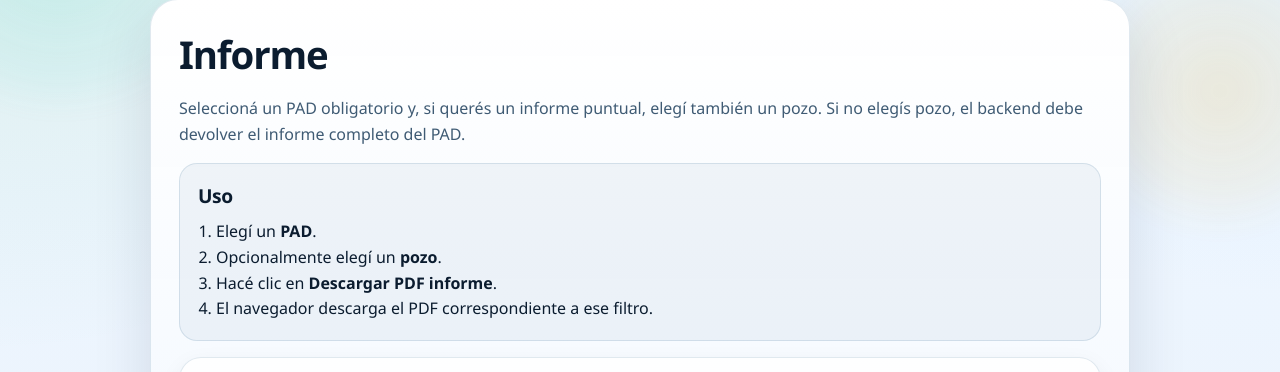
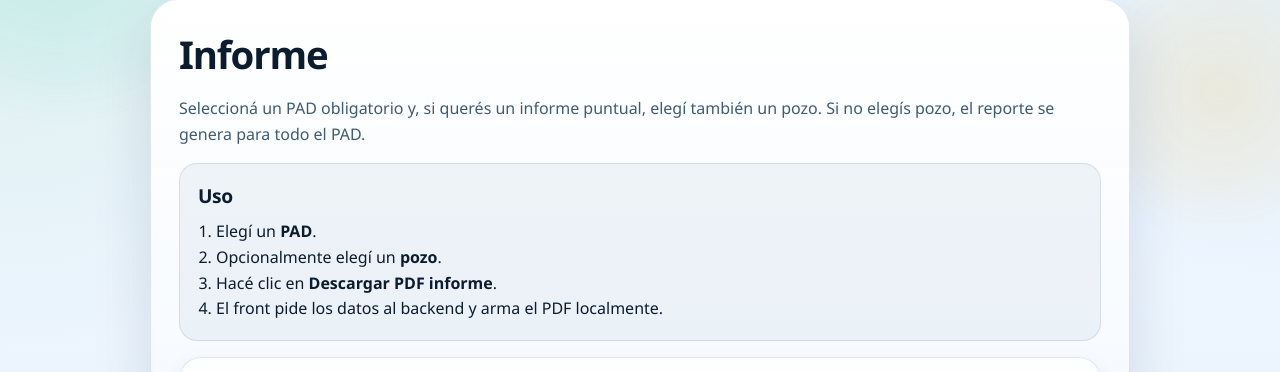
Before and after one commit to wain02/front-tecpetrol, a React (Vite) app in the folder frontend/: page / in a window 1280 px wide. Both pictures are taken after a click on the button "Informe". Shown: the part 159-531 px from the top of the page. Built offline with nearby package versions, Linux system fonts and the light colour scheme; no server answers.

Commit message:
agrego el endpoint del informe del back

```diff
--- a/frontend/src/informe.tsx
+++ b/frontend/src/informe.tsx
@@ -1,13 +1,244 @@
-import { useEffect, useMemo, useState } from "react";
+import { useEffect, useState } from "react";
 import { buildApiUrl, fetchJson } from "./presion-boca/api";
 
-function downloadFile(blob: Blob, filename: string) {
+type InformeReport = {
+  pad: string;
+  pozo: string | null;
+  estado_inicial?: {
+    estado: string;
+    densidad_prom_columna: number | null;
+    fecha_medicion: string | null;
+  } | null;
+  datos_pad?: unknown[];
+  features_pad?: unknown[];
+  features_individuales?: unknown[] | null;
+};
+
+type PdfPage = string[];
+type ReportBlock =
+  | { kind: "title"; text: string }
+  | { kind: "section"; text: string }
+  | { kind: "bullet"; text: string }
+  | { kind: "text"; text: string }
+  | { kind: "blank" };
+
+function escapePdfText(text: string): string {
+  return text
+    .replace(/\\/g, "\\\\")
+    .replace(/\(/g, "\\(")
+    .replace(/\)/g, "\\)");
+}
+
+function toAscii(text: string): string {
+  return text
+    .normalize("NFD")
+    .replace(/[\u0300-\u036f]/g, "")
+    .replace(/[^\x09\x0A\x0D\x20-\x7E]/g, "?");
+}
+
+function stripMarkdown(text: string): string {
+  return toAscii(text)
+    .replace(/\*\*/g, "")
+    .replace(/`/g, "")
+    .trim();
+}
+
+function parseReportMarkdown(text: string): ReportBlock[] {
+  const blocks: ReportBlock[] = [];
+  const lines = toAscii(text).replace(/\r/g, "").split("\n");
+
+  for (const rawLine of lines) {
+    const line = rawLine.trim();
+    if (!line) {
+      blocks.push({ kind: "blank" });
+      continue;
+    }
+
+    if (line.startsWith("# ")) {
+      blocks.push({ kind: "title", text: stripMarkdown(line.slice(2)) });
+      continue;
+    }
+
+    if (line.startsWith("## ")) {
+      blocks.push({ kind: "section", text: stripMarkdown(line.slice(3)) });
+      continue;
+    }
+
+    if (line.startsWith("- ")) {
+      blocks.push({ kind: "bullet", text: stripMarkdown(line.slice(2)) });
+      continue;
+    }
+
+    blocks.push({ kind: "text", text: stripMarkdown(line) });
+  }
+
+  return blocks;
+}
+
+function wrapBlockText(text: string, limit = 92): string[] {
+  const cleaned = stripMarkdown(text);
+  const words = cleaned.split(/\s+/).filter(Boolean);
+  const lines: string[] = [];
+  let current = "";
+
+  for (const word of words) {
+    const candidate = current ? `${current} ${word}` : word;
+    if (candidate.length <= limit) {
+      current = candidate;
+    } else {
+      if (current) lines.push(current);
+      current = word;
+    }
+  }
+
+  if (current) lines.push(current);
+  return lines.length > 0 ? lines : [""];
+}
+
+function splitIntoPages(lines: string[], linesPerPage = 42): PdfPage[] {
+  const pages: PdfPage[] = [];
+  for (let i = 0; i < lines.length; i += linesPerPage) {
+    pages.push(lines.slice(i, i + linesPerPage));
+  }
+  return pages.length > 0 ? pages : [[]];
+}
+
+function buildPdfBlob(title: string, bodyText: string): Blob {
+  const header = "%PDF-1.4\n";
+  const blocks = parseReportMarkdown(bodyText);
+  const lines: Array<{ text: string; kind: ReportBlock["kind"] }> = [];
+
+  for (const block of blocks) {
+    if (block.kind === "blank") {
+      lines.push({ text: "", kind: "blank" });
+      continue;
+    }
+
+    const limit = block.kind === "title" ? 72 : block.kind === "section" ? 78 : 92;
+    const wrapped = wrapBlockText(block.text, limit);
+    wrapped.forEach((line, idx) => {
+      lines.push({ text: line, kind: idx === 0 ? block.kind : "text" });
+    });
+  }
+
+  const pages = splitIntoPages(lines.map((line) => line.text));
+  const objects: string[] = [];
+  const pageObjectNumbers: number[] = [];
+  const fontObjectNumber = 3 + pages.length * 2;
+  const pagesObjectNumber = 2 + pages.length * 2;
+  const catalogObjectNumber = 1;
+
+  objects.push(
+    `${catalogObjectNumber} 0 obj\n<< /Type /Catalog /Pages ${pagesObjectNumber} 0 R >>\nendobj\n`,
+  );
+
+  const pageContentObjectNumbers: number[] = [];
+  let objectNumber = 2;
+
+  for (const page of pages) {
+    const pageIndex = pages.indexOf(page);
+    const contentObjectNumber = objectNumber;
+    const pageObjectNumber = objectNumber + 1;
+    pageContentObjectNumbers.push(contentObjectNumber);
+    pageObjectNumbers.push(pageObjectNumber);
+
+    const contentLines = [
+      "BT",
+      "/F1 11 Tf",
+      "50 800 Td",
+      `(${escapePdfText(toAscii(title))}) Tj`,
+      "0 -20 Td",
+    ];
+
+    const pageLines = blocksForPage(lines, pageIndex, pages.length);
+
+    for (const entry of pageLines) {
+      if (entry.kind === "blank") {
+        contentLines.push("0 -10 Td");
+        continue;
+      }
+
+      if (entry.kind === "title") {
+        contentLines.push("/F1 16 Tf");
+        contentLines.push("0 -4 Td");
+      } else if (entry.kind === "section") {
+        contentLines.push("/F1 12 Tf");
+        contentLines.push("0 -2 Td");
+      } else if (entry.kind === "bullet") {
+        contentLines.push("/F1 10 Tf");
+      } else {
+        contentLines.push("/F1 10 Tf");
+      }
+
+      const prefix = entry.kind === "bullet" ? "- " : "";
+      const safeLine = escapePdfText(toAscii(`${prefix}${entry.text}` || " "));
+      contentLines.push(`(${safeLine}) Tj`);
+      contentLines.push(entry.kind === "title" ? "0 -20 Td" : entry.kind === "section" ? "0 -14 Td" : "0 -12 Td");
+    }
+
+    contentLines.push("ET");
+    const contentStream = contentLines.join("\n");
+
+    objects.push(
+      `${contentObjectNumber} 0 obj\n<< /Length ${contentStream.length} >>\nstream\n${contentStream}\nendstream\nendobj\n`,
+    );
+
+    objects.push(
+      `${pageObjectNumber} 0 obj\n<< /Type /Page /Parent ${pagesObjectNumber} 0 R /MediaBox [0 0 595 842] /Resources << /Font << /F1 ${fontObjectNumber} 0 R >> >> /Contents ${contentObjectNumber} 0 R >>\nendobj\n`,
+    );
+
+    objectNumber += 2;
+  }
+
+  const kids = pageObjectNumbers.map((n) => `${n} 0 R`).join(" ");
+  objects.push(
+    `${pagesObjectNumber} 0 obj\n<< /Type /Pages /Kids [ ${kids} ] /Count ${pageObjectNumbers.length} >>\nendobj\n`,
+  );
+  objects.push(
+    `${fontObjectNumber} 0 obj\n<< /Type /Font /Subtype /Type1 /BaseFont /Helvetica >>\nendobj\n`,
+  );
+
+  let offset = header.length;
+  const xrefOffsets = [0];
+  for (const obj of objects) {
+    xrefOffsets.push(offset);
+    offset += obj.length;
+  }
+
+  const xrefStart = offset;
+  let xref = `xref\n0 ${objects.length + 1}\n`;
+  xref += "0000000000 65535 f \n";
+  for (const objOffset of xrefOffsets.slice(1)) {
+    xref += `${String(objOffset).padStart(10, "0")} 00000 n \n`;
+  }
+  const trailer = `trailer\n<< /Size ${objects.length + 1} /Root ${catalogObjectNumber} 0 R >>\nstartxref\n${xrefStart}\n%%EOF`;
+
+  const pdf = header + objects.join("") + xref + trailer;
+  return new Blob([pdf], { type: "application/pdf" });
+}
+
+function blocksForPage(
+  lines: Array<{ text: string; kind: ReportBlock["kind"] }>,
+  pageIndex: number,
+  totalPages: number,
+): Array<{ text: string; kind: ReportBlock["kind"] }> {
+  const linesPerPage = 42;
+  const start = pageIndex * linesPerPage;
+  const end = start + linesPerPage;
+  return lines.slice(start, end);
+}
+
+function downloadBlob(blob: Blob, filename: string) {
   const url = window.URL.createObjectURL(blob);
   const a = document.createElement("a");
   a.href = url;
   a.download = filename;
   a.click();
   window.URL.revokeObjectURL(url);
+}
+
+function safeName(value: string | null) {
+  return value ? value.replace(/\s+/g, "_") : "sin_pozo";
 }
 
 export function Informe() {
@@ -20,6 +251,7 @@ export function Informe() {
   const [loading, setLoading] = useState(false);
   const [error, setError] = useState<string | null>(null);
   const [info, setInfo] = useState<string | null>(null);
+  const [reportText, setReportText] = useState<string>("");
 
   useEffect(() => {
     fetchJson<string[]>(buildApiUrl("/catalog/pads"))
@@ -48,27 +280,33 @@ export function Informe() {
     setLoading(true);
     setError(null);
     setInfo(null);
+    setReportText("");
 
     try {
       const params: Record<string, string> = { pad: selectedPad };
       if (selectedPozo) params.pozo = selectedPozo;
 
-      const response = await fetch(buildApiUrl("/report/informe/pdf", params));
-
+      const response = await fetch(buildApiUrl("/reporte/informe", params));
       if (!response.ok) {
-        throw new Error(`No se pudo descargar el informe (${response.status})`);
+        throw new Error(`No se pudo obtener el informe (${response.status})`);
       }
 
-      const blob = await response.blob();
-      const suffix = selectedPozo ? `${selectedPad}-${selectedPozo}` : selectedPad;
-      downloadFile(blob, `informe-${suffix}.pdf`);
+      const payload = await response.text();
+      setReportText(payload);
+      const title = selectedPozo
+        ? `Informe ${selectedPad} - ${selectedPozo}`
+        : `Informe completo ${selectedPad}`;
+      const pdfBlob = buildPdfBlob(title, payload);
+      const filename = `informe-${safeName(selectedPad)}${selectedPozo ? `-${safeName(selectedPozo)}` : ""}.pdf`;
+
+      downloadBlob(pdfBlob, filename);
       setInfo(
         selectedPozo
-          ? `Descargando informe del pozo ${selectedPozo} del PAD ${selectedPad}.`
-          : `Descargando informe completo del PAD ${selectedPad}.`,
+          ? `Informe generado para el pozo ${selectedPozo} del PAD ${selectedPad}.`
+          : `Informe generado para el PAD completo ${selectedPad}.`,
       );
     } catch (err) {
-      setError(err instanceof Error ? err.message : "Error descargando el informe");
+      setError(err instanceof Error ? err.message : "Error generando el informe");
     } finally {
       setLoading(false);
     }
@@ -80,7 +318,7 @@ export function Informe() {
         <h1>Informe</h1>
         <p>
           Seleccioná un PAD obligatorio y, si querés un informe puntual, elegí también un pozo. Si no elegís pozo,
-          el backend debe devolver el informe completo del PAD.
+          el reporte se genera para todo el PAD.
         </p>
 
         <div className="docs__block">
@@ -89,7 +327,7 @@ export function Informe() {
             <li>Elegí un <strong>PAD</strong>.</li>
             <li>Opcionalmente elegí un <strong>pozo</strong>.</li>
             <li>Hacé clic en <strong>Descargar PDF informe</strong>.</li>
-            <li>El navegador descarga el PDF correspondiente a ese filtro.</li>
+            <li>El front pide los datos al backend y arma el PDF localmente.</li>
           </ol>
         </div>
 
@@ -139,8 +377,15 @@ export function Informe() {
         {error ? <div className="upload__status upload__status--error">{error}</div> : null}
 
         <button type="button" className="upload__action" onClick={handleDownload} disabled={loading || !selectedPad}>
-          {loading ? "Generando PDF..." : "Descargar PDF informe"}
+          {loading ? "Generando informe..." : "Descargar PDF informe"}
         </button>
+
+        {reportText ? (
+          <div className="docs__block">
+            <h2>Vista previa del contenido</h2>
+            <pre className="docs__code">{reportText}</pre>
+          </div>
+        ) : null}
       </div>
     </section>
   );
```
